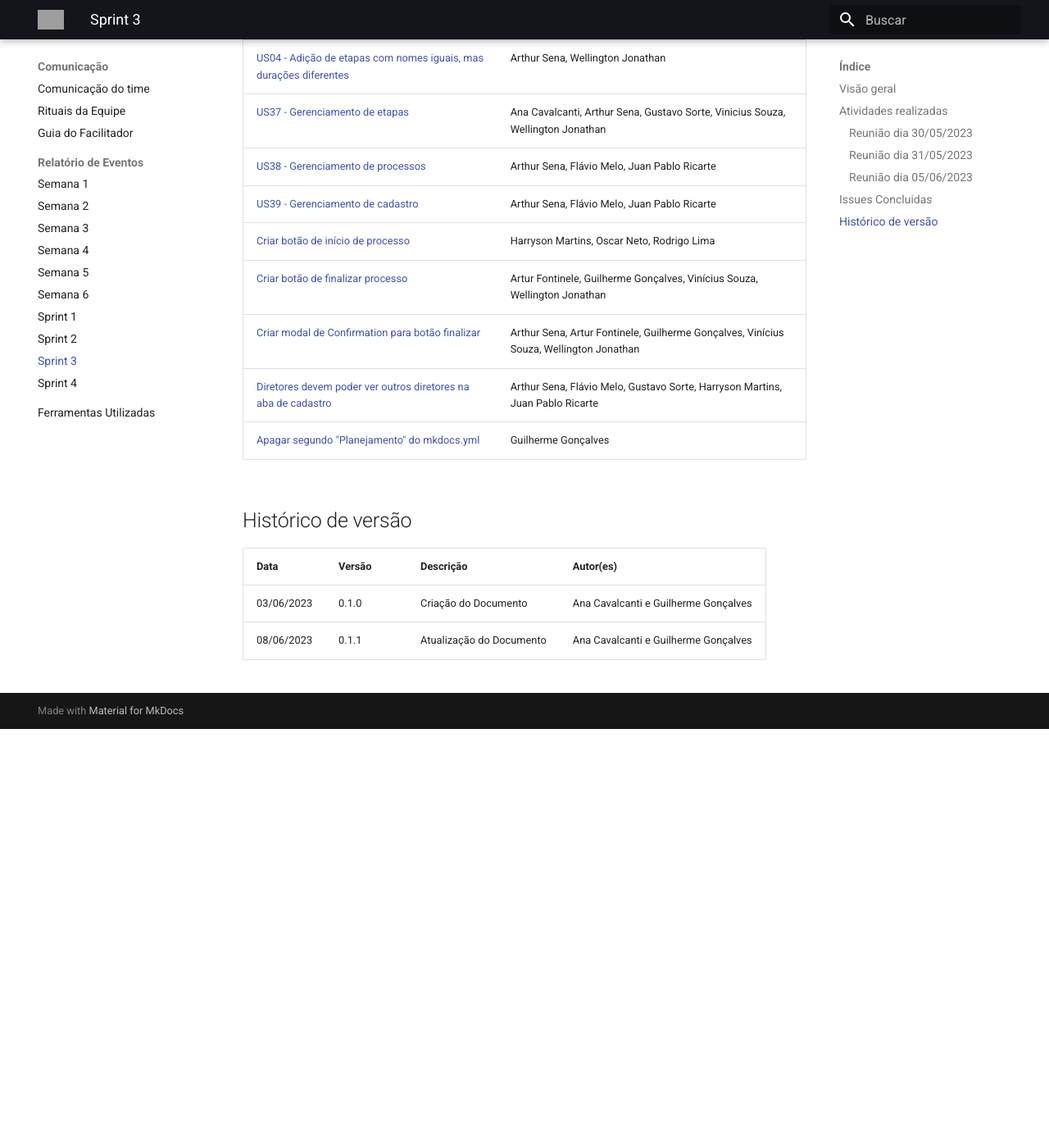
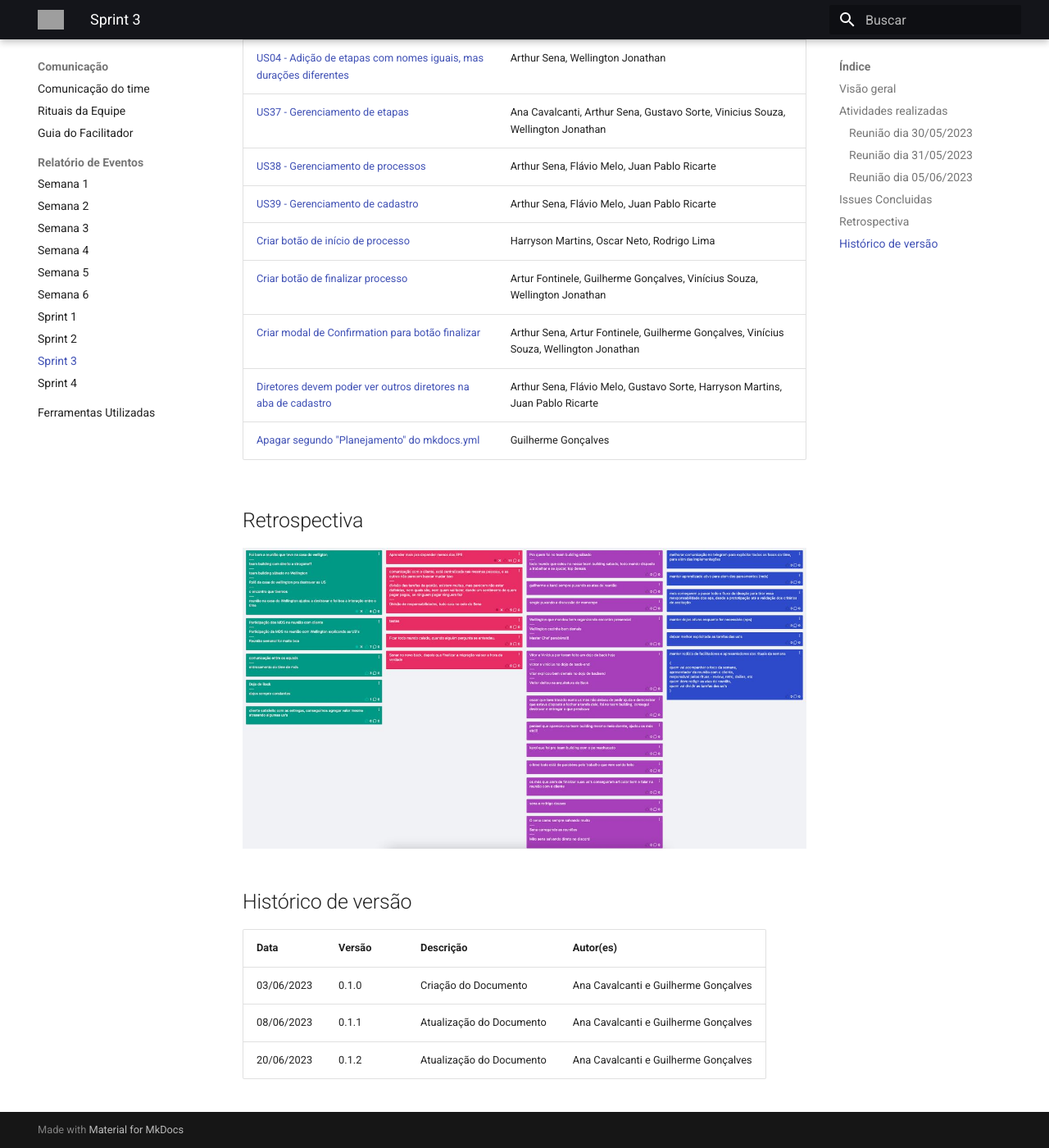
Before and after one commit to fga-eps-mds/2023-1-CAPJu-Doc, an MkDocs documentation site: the page built from docs/Relatórios/sprint3.md, in a window 1280 px wide and 1400 px high, scrolled down 4715 px. Shown: the whole window at 82% size. Built offline with MkDocs 1.6.1 and Material for MkDocs 9.7.7, drawn with Linux system fonts in a browser that asks for light colours; before the commit the page ends 5604 px from its top, so only the background shows below that; grey boxes are pictures that could not be loaded.

Commit message:
(#62) - Adiciona imagem da Retrospectiva na Sprint 3
Co-authored-by: AnaKarolinyCavalcanti <karol.cavalcanti37@gmail.com>

```diff
--- a/docs/Relatórios/sprint3.md
+++ b/docs/Relatórios/sprint3.md
@@ -125,8 +125,13 @@
 |[Diretores devem poder ver outros diretores na aba de cadastro](https://github.com/fga-eps-mds/2023-1-CAPJu-Doc/issues/177)| Arthur Sena, Flávio Melo, Gustavo Sorte, Harryson Martins, Juan Pablo Ricarte |
 |[Apagar segundo "Planejamento" do mkdocs.yml](https://github.com/fga-eps-mds/2023-1-CAPJu-Doc/issues/179)| Guilherme Gonçalves |
 
+## Retrospectiva
+
+![RETRO](../assets/retro3.jpeg)
+
 ## Histórico de versão
 | Data | Versão | Descrição | Autor(es) |
 | ---- | ---- | ---- | ---- |
 | 03/06/2023 | 0.1.0 | Criação do Documento | Ana Cavalcanti e Guilherme Gonçalves |
 | 08/06/2023 | 0.1.1 | Atualização do Documento | Ana Cavalcanti e Guilherme Gonçalves |
+| 20/06/2023 | 0.1.2 | Atualização do Documento | Ana Cavalcanti e Guilherme Gonçalves |
```
Also changed, not shown: docs/assets/retro3.jpeg (added).
